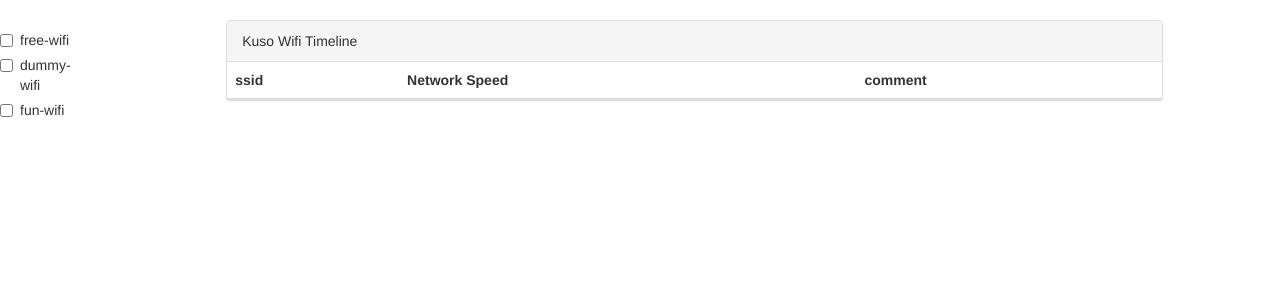
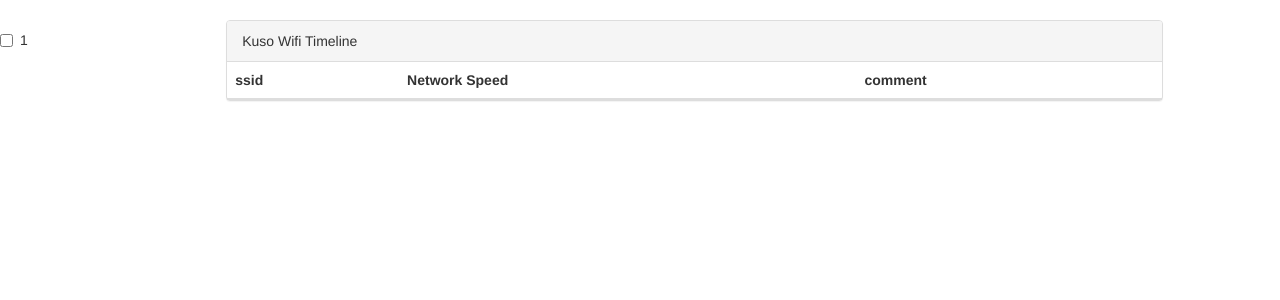
Before and after one commit to uehara1414/kuso-wifi-server, a Django app: page / in a window 1280 px wide. Shown: the part 52-352 px from the top of the page. Run offline with Django 3.2, Linux system fonts and the light colour scheme; tables that the repository leaves empty hold one stand-in row (values such as "Sample post"); lists and menus that the app fills with data are empty; some libraries are stand-ins or nearby versions.

Commit message:
Implement display ssid checkboxes

```diff
--- a/kuso_wifi_server/templates/kuso_wifi_server/base.html
+++ b/kuso_wifi_server/templates/kuso_wifi_server/base.html
@@ -30,15 +30,11 @@
 <div class="row">
 
     <div class="col-sm-1">
+        {% for i in filter_ssid %}
             <div class="checkbox">
-                <label><input type="checkbox" value="" name="free-wifi">free-wifi</label>
+                <label><input type="checkbox" {% if i.checked %} checked {% endif %}>{{ i.name }}</label>
             </div>
-            <div class="checkbox">
-                <label><input type="checkbox" value="" name="dummy-wifi">dummy-wifi</label>
-            </div>
-            <div class="checkbox disabled">
-                <label><input type="checkbox" value="" name="fun-wifi">fun-wifi</label>
-            </div>
+        {% endfor %}
     </div>
     <script type="text/javascript">
         $(".checkbox").change(function(){
--- a/kuso_wifi_server/views.py
+++ b/kuso_wifi_server/views.py
@@ -77,7 +77,8 @@ class ListView(generic.ListView):
 def index(request):
     kuso_wifi_calendar = KusoWifi.count_kuso_wifi()
     timeline = KusoWifi.objects.filter(ssid__in=request.session.get('filter_ssid', [])).order_by('-date')[:30]
-    return render(request, "kuso_wifi_server/index.html", {"dates": kuso_wifi_calendar, "timeline": timeline})
+    context = {"dates": kuso_wifi_calendar, "timeline": timeline, "filter_ssid": get_ssid_context(request)}
+    return render(request, "kuso_wifi_server/index.html", context)
 
 
 def ssid_ajax(request):
@@ -89,6 +90,15 @@ def ssid_ajax(request):
     return JsonResponse(wifi_list)
 
 
+def get_ssid_context(request):
+    all_wifi_set = KusoWifi.get_ssid_set()
+    filtered_wifi_list = request.session.get('filter_ssid', [])
+    wifi_list = []
+    for wifi in sorted(all_wifi_set):
+        wifi_list.append({"name": wifi, "checked": wifi in filtered_wifi_list})
+    return wifi_list
+
+
 def one_day_view(request, year, month, day):
     wifis = KusoWifi.get_one_day(year, month, day)
     hour_list = []
```
